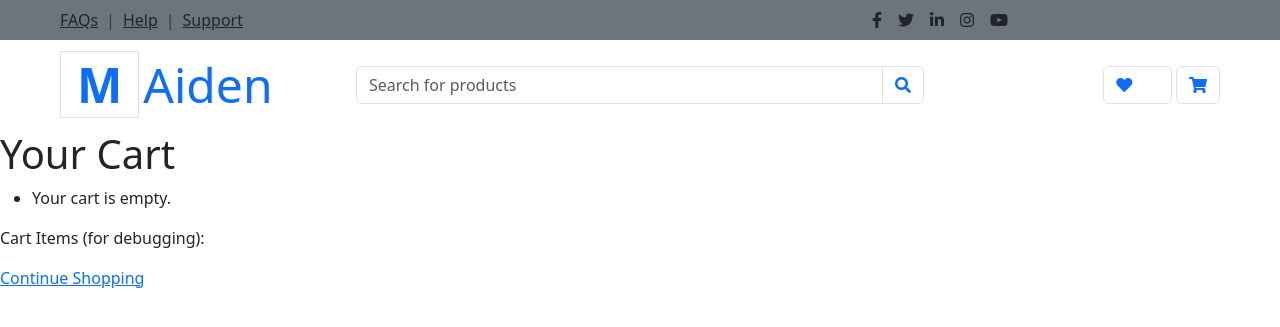
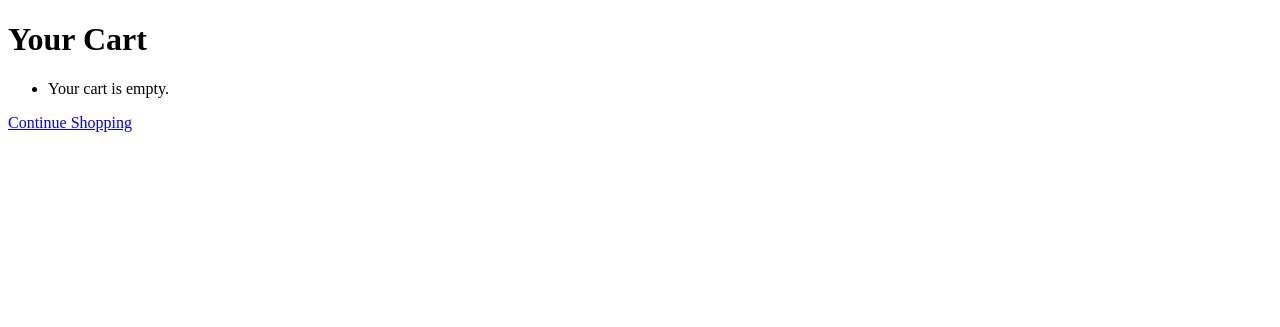
Before and after one commit to morrisaiden/On_the_go, a Django app: page / in a window 1280 px wide. Shown: the top 327 px of the page. Run offline with Django 5.2, Linux system fonts and the light colour scheme; tables that the repository leaves empty hold one stand-in row (values such as "Sample post"); some libraries are stand-ins or nearby versions.

Commit message:
master template

```diff
--- a/On_the_go/urls.py
+++ b/On_the_go/urls.py
@@ -6,6 +6,5 @@ from On_the_go import settings
 urlpatterns = [
     path('', include('masterapp.urls')),
     path('admin/', admin.site.urls),
-    path('masterapp/', include(('masterapp.urls', 'masterapp'), namespace='masterapp')),
 
 ]+ static(settings.MEDIA_URL, document_root=settings.MEDIA_ROOT)
--- a/masterapp/urls.py
+++ b/masterapp/urls.py
@@ -6,6 +6,5 @@ urlpatterns = [
     path('items', views.item_list, name='item_list'),
     path('masterapp/', views.cart_detail, name='cart_detail'),
     path('members/', views.members, name='members'),
-    # path('add_to_cart/<str:item_type>/<int:item_id>/<int:quantity>/', views.add_to_cart, name='add_to_cart'),
     path('add_to_cart/<str:item_type>/<int:item_id>/<int:quantity>/', views.add_to_cart, name='add_to_cart'),
 ]
--- a/masterapp/views.py
+++ b/masterapp/views.py
@@ -1,8 +1,8 @@
-from django.db.models import Sum
-from django.http import HttpResponse, JsonResponse, HttpResponseRedirect
+from django.http import HttpResponse
+from django.shortcuts import render
 from .models import Product, Footwear, CartItem
 from django.contrib.auth.decorators import login_required
-from django.shortcuts import get_object_or_404, redirect, render
+from django.shortcuts import get_object_or_404, redirect
 
 
 def item_list(request):
@@ -17,68 +17,35 @@ def item_list(request):
 
     items = list(product) + list(footwears)
 
-    cart_count = CartItem.objects.filter(user=request.user).aggregate(Sum('quantity'))['quantity__sum']
-    cart_count = cart_count if cart_count else 0
-
-    price=0
-
-    return render(request, "item_list.html", {
-        'items': items,
-        'color': color,
-        'cart_count': cart_count,
-        'price': price
-    })
+    return render(request, "item_list.html", {'items': items, 'color': color})
 
 
 @login_required
 def add_to_cart(request, item_type, item_id, quantity):
     user = request.user
+    quantity = int(quantity)
 
-    if request.method == 'POST':
-        # Get the quantity from the form (POST data)
-        quantity = int(request.POST.get('quantity', quantity))
+    if item_type == 'product':
+        product = get_object_or_404(Product, id=item_id)
+        cart_item, created = CartItem.objects.get_or_create(user=user, product=product, defaults={'quantity': quantity})
+        if not created:
+            cart_item.quantity += quantity
+        cart_item.save()
 
-        if item_type == 'product':
-            product = get_object_or_404(Product, id=item_id)
-            cart_item, created = CartItem.objects.get_or_create(
-                user=user,
-                product=product,
-                footwear=None,
-                defaults={'quantity': quantity, 'price': product.price}
-            )
-            if not created:
-                cart_item.quantity += quantity
-            cart_item.save()
+    elif item_type == 'footwear':
+        footwear = get_object_or_404(Footwear, id=item_id)
+        cart_item, created = CartItem.objects.get_or_create(user=user, footwear=footwear)
+        if not created:
+            cart_item.quantity += quantity
+        cart_item.save()
 
-            print(f"Added {quantity} of {product.name} to {user.username}'s cart")
-
-        elif item_type == 'footwear':
-            footwear = get_object_or_404(Footwear, id=item_id)
-            cart_item, created = CartItem.objects.get_or_create(
-                user=user,
-                footwear=footwear,
-                product=None,
-                defaults={'quantity': quantity, 'price': footwear.price}
-            )
-
-            if not created:
-                cart_item.quantity += quantity
-            cart_item.save()
-
-            print(f"Added {quantity} of {footwear.name} to {user.username}'s cart")
-
-        return redirect('item_list')
+    return redirect('item_list')
 
 
 @login_required
 def cart_detail(request):
     user = request.user
     cart_items = CartItem.objects.filter(user=user)
-
-#Debugging: Print cart items to check if they are being fetched correctly
-
-    for item in cart_items:
-        print(f"{item.product or item.footwear} - Quantity: {item.quantity}")
 
     context = {
         'cart_items': cart_items,
--- a/templates/cart_detail.html
+++ b/templates/cart_detail.html
@@ -1,10 +1,11 @@
-{% extends 'master.html' %}
-{% load static %}
-
-{% block title %}
-{% endblock %}
-
-{% block content %}
+<!DOCTYPE html>
+<html lang="en">
+<head>
+    <meta charset="UTF-8">
+    <meta name="viewport" content="width=device-width, initial-scale=1.0">
+    <title>Cart</title>
+</head>
+<body>
     <h1>Your Cart</h1>
 
     <ul>
@@ -12,30 +13,18 @@
             <li>
                 {{ item.quantity }} x
                 {% if item.product %}
-                    {{ item.product.name }} - ${{ item.price }}
+                    {{ item.product.name }}
                 {% elif item.footwear %}
-                    {{ item.footwear.name }} - ${{ item.price }}
+                    {{ item.footwear.name }}
                 {% endif %}
-
+                 - ${{ item.price }}
             </li>
         {% empty %}
             <li>Your cart is empty.</li>
         {% endfor %}
     </ul>
 
-    <!-- Debugging output -->
-    <p>Cart Items (for debugging):</p>
-    <ul>
-        {% for item in cart_items %}
-            <li>
-                {{ item }}
-            </li>
-        {% endfor %}
-    </ul>
-
     <a href="{% url 'shop_home' %}">Continue Shopping</a>
 
-{% endblock %}
-
-{% block footer %}
-{% endblock %}
+</body>
+</html>
--- a/templates/master.html
+++ b/templates/master.html
@@ -6,15 +6,13 @@
     <meta content="width=device-width, initial-scale=1.0" name="viewport">
     <meta content="Free HTML Templates" name="keywords">
     <meta content="Free HTML Templates" name="description">
-
 {% block scripts %}
     <script src="https://code.jquery.com/jquery-3.5.1.slim.min.js"></script>
     <script src="https://cdn.jsdelivr.net/npm/@popperjs/core@2.9.3/dist/umd/popper.min.js"></script>
     <script src="https://stackpath.bootstrapcdn.com/bootstrap/4.5.2/js/bootstrap.min.js"></script>
 	<script src="https://cdn.jsdelivr.net/npm/bootstrap@5.3.2/dist/js/bootstrap.bundle.min.js"></script>
 {% endblock %}
-
-{% block link %}
+    {% block link %}
     <link rel="stylesheet" href="https://stackpath.bootstrapcdn.com/bootstrap/4.5.2/css/bootstrap.min.css">
     <link rel="stylesheet" href="https://cdnjs.cloudflare.com/ajax/libs/font-awesome/6.0.0/css/all.min.css">
     <link href="https://cdn.jsdelivr.net/npm/bootstrap@5.3.2/dist/css/bootstrap.min.css" rel="stylesheet">
@@ -25,84 +23,15 @@
     <link href="{% static 'css/style.css' %}" rel="stylesheet">
     <link href="{% static 'img/favicon.ico' %}" rel="icon">
     <link rel="stylesheet" href="{% static 'css/index.css' %}">
-{% endblock %}
+    {% endblock %}
 
-{% block title %}
-    <title>On the go</title>
-{% endblock %}
+    {% block title %}
+    	<title>Aiden Collection</title>
+    {% endblock %}
 </head>
 <body>
-{% block topbar %}
-    <div class="container-fluid">
-        <div class="row bg-secondary py-2 px-xl-5">
-            <div class="col-lg-6 d-none d-lg-block">
-                <div class="d-inline-flex align-items-center">
-                    <a class="text-dark" href="">FAQs</a>
-                    <span class="text-muted px-2">|</span>
-                    <a class="text-dark" href="">Help</a>
-                    <span class="text-muted px-2">|</span>
-                    <a class="text-dark" href="">Support</a>
-                </div>
-            </div>
-            <div class="col-lg-6 text-center text-lg-right">
-                <div class="d-inline-flex align-items-center">
-                    <a class="text-dark px-2" href="">
-                        <i class="fab fa-facebook-f"></i>
-                    </a>
-                    <a class="text-dark px-2" href="">
-                        <i class="fab fa-twitter"></i>
-                    </a>
-                    <a class="text-dark px-2" href="">
-                        <i class="fab fa-linkedin-in"></i>
-                    </a>
-                    <a class="text-dark px-2" href="">
-                        <i class="fab fa-instagram"></i>
-                    </a>
-                    <a class="text-dark pl-2" href="">
-                        <i class="fab fa-youtube"></i>
-                    </a>
-                </div>
-            </div>
-        </div>
-        <div class="row align-items-center py-3 px-xl-5">
-            <div class="col-lg-3 d-none d-lg-block">
-                <a href="" class="text-decoration-none">
-                    <h1 class="m-0 display-5 font-weight-semi-bold"><span class="text-primary font-weight-bold border px-3 mr-1">M</span>Aiden</h1>
-                </a>
-            </div>
-            <div class="col-lg-6 col-6 text-left">
-                <form action="">
-                    <div class="input-group">
-                        <input type="text" class="form-control" placeholder="Search for products">
-                        <div class="input-group-append">
-                            <span class="input-group-text bg-transparent text-primary">
-                                <i class="fa fa-search"></i>
-                            </span>
-                        </div>
-                    </div>
-                </form>
-            </div>
-            <div class="col-lg-3 col-6 text-right">
-                <a href="" class="btn border">
-                    <i class="fas fa-heart text-primary"></i>
-                    <span class="badge">0</span>
-                </a>
+{% block content %}
 
-{#                <a href="{% url 'cart:view_cart' %}" class="cart-icon">#}
-{#                    🛒#}
-{#                 <span id="cart-count">{{ cart_count }}</span>#}
-{#                </a>#}
-
-                <a href="{% url 'masterapp:cart_detail' %}" class="btn border">
-                    <i class="fas fa-shopping-cart text-primary"></i>
-                    <span  id="cart-count">{{ cart_count }}</span>
-                </a>
-            </div>
-        </div>
-    </div>
-{% endblock %}
-
-{% block content %}
 {% endblock %}
 
 {% block footer %}
@@ -172,6 +101,5 @@
     <!-- Footer End -->
 {% endblock %}
 
-
 </body>
 </html>
```
Also changed, not shown: templates/item_list.html (+0 -15 lines), db.sqlite3, 1 other file.
